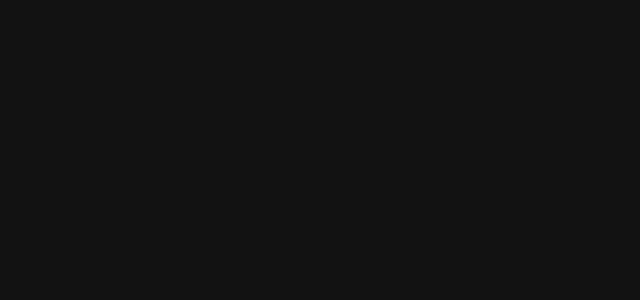
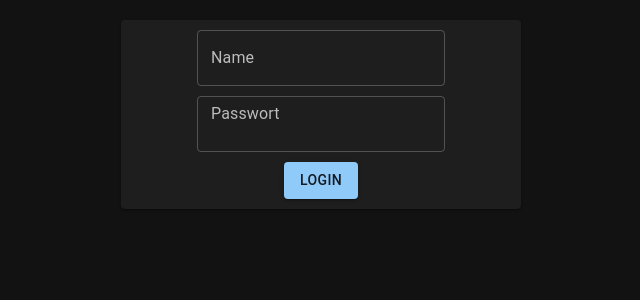
Before and after one commit to bbrighter/hista-ui, a React (Vite) app: page /login in a window 1280 px wide. Before the commit this address had no page. Shown: the top 300 px of the page, without its empty margins (319-959 px from the left). Built offline with nearby package versions, Linux system fonts and the light colour scheme.

Commit message:
feat: simple login

```diff
--- a/src/api/api.ts
+++ b/src/api/api.ts
@@ -1,15 +1,9 @@
-import Client, { AuthDataGenerator, ClientOptions, Environment, Local, api1 } from "./generatedApi";
+import Client, { AuthDataGenerator, ClientOptions, Environment, Local } from "./generatedApi";
 
 const baseUrl = import.meta.env.PROD ? Environment("staging") : Local
 
 const authGenerator: AuthDataGenerator = () => (window.sessionStorage.getItem("token") || "")
 const options: ClientOptions = { auth: authGenerator }
 
-export const login = async (pw: string) => {
-    const params: api1.AuthParams = { Password: pw }
-    const token = await client.api1.Auth(params)
-    window.sessionStorage.token = token.Token
-}
-
 
 export const client = new Client(baseUrl, options)
--- /dev/null
+++ b/src/authentification/RequireAuth.tsx
@@ -0,0 +1,13 @@
+import { Navigate, useLocation } from "react-router-dom"
+
+export default function RequireAuth({ children }: { children: JSX.Element }) {
+    const isAuthorized = window.sessionStorage.authorized
+    const location = useLocation()
+
+    if (!isAuthorized) {
+        return (
+            <Navigate to="/login" state={{ from: location }} />
+        )
+    }
+    return children
+}
--- /dev/null
+++ b/src/authentification/ensureLogin.tsx
@@ -0,0 +1,9 @@
+import RequireAuth from "./RequireAuth"
+
+export function routeToPrivateRoute(name: string, routeProps: { path: string, element: JSX.Element }) {
+    if (name == "Login") {
+        return { ...routeProps, key: name }
+    } else {
+        return { path: routeProps.path, element: <RequireAuth>{routeProps.element}</RequireAuth>, key: name }
+    }
+}
--- /dev/null
+++ b/src/authentification/login.ts
@@ -0,0 +1,15 @@
+import { client } from "../api/api"
+import { api1 } from "../api/generatedApi"
+
+export const login = async (pw: string, userName: string) => {
+    const params: api1.AuthParams = { Password: pw, User: userName }
+    try {
+        const token = await client.api1.Auth(params)
+        window.sessionStorage.token = token.Bearer
+        window.sessionStorage.user = token.User
+        window.sessionStorage.authorized = true
+    } catch {
+        console.warn("Login failed")
+    }
+
+}
--- a/src/main.tsx
+++ b/src/main.tsx
@@ -4,6 +4,8 @@ import { BrowserRouter, Route, Routes } from 'react-router-dom'
 import scenes from './scenes'
 import CssBaseline from '@mui/material/CssBaseline';
 import { createTheme, ThemeProvider } from '@mui/material/styles'
+import { routeToPrivateRoute } from './authentification/ensureLogin';
+
 
 const darkTheme = createTheme({
   palette: {
@@ -18,7 +20,7 @@ ReactDOM.createRoot(document.getElementById('root')!).render(
         <CssBaseline />
         <Routes>
           {scenes.map(scene => {
-            return <Route {...scene.routeProps} key={scene.name} />
+            return <Route  {...routeToPrivateRoute(scene.name, { ...scene.routeProps })} />
           })}
         </Routes>
       </ThemeProvider>
--- /dev/null
+++ b/src/scenes/Login/Login.tsx
@@ -0,0 +1,53 @@
+import { Box, Button, Paper, TextField } from "@mui/material";
+import { useState } from "react";
+import { login } from "../../authentification/login";
+import { useNavigate } from "react-router-dom";
+
+
+export default function Login() {
+    const [name, setName] = useState("")
+    const [password, setPassword] = useState("")
+    const navigate = useNavigate()
+
+    const onClick = async () => {
+        try {
+            await login(password, name)
+        } catch {
+            alert("Something went wrong")
+        } finally {
+            navigate("/")
+        }
+    }
+
+    return (
+        <Box component="form" sx={{
+            width: '400px',
+            left: 'calc(50vw - 200px)',
+            top: '20px',
+            position: 'absolute'
+        }}>
+            <Paper sx={{
+                padding: '10px'
+            }}>
+                <TextField
+                    label="Name"
+                    value={name}
+                    onChange={(e) => setName(e.target.value)}
+                />
+                <TextField
+                    sx={{ pt: '10px', pb: '10px' }}
+                    label="Passwort"
+                    value={password}
+                    onChange={(e) => setPassword(e.target.value)}
+                    type='password'
+                />
+                <div>
+                    <Button
+                        variant="contained"
+                        onClick={onClick}
+                    >Login
+                    </Button>
+                </div>
+            </Paper>
+        </Box>)
+}
--- /dev/null
+++ b/src/scenes/Login/index.tsx
@@ -0,0 +1,11 @@
+import Login from "./Login"
+
+const ind = {
+    routeProps: {
+        path: '/login',
+        element: <Login />,
+    },
+    name: "Login"
+}
+
+export default ind
--- a/src/scenes/app/App.tsx
+++ b/src/scenes/app/App.tsx
@@ -2,9 +2,7 @@ import { useEffect, useState } from 'react'
 import './App.css'
 
 import useHista from '../../store/store'
-import { AppBar, Button, Container, List, ListItem, TextField, Toolbar } from '@mui/material'
-import { login } from '../../api/api'
-
+import { Button, Container, List, ListItem, TextField } from '@mui/material'
 
 
 function App() {
@@ -13,27 +11,17 @@ function App() {
   const post = useHista(state => state.post)
 
   const [todo, setTodo] = useState("")
-  const [pw, setPw] = useState("")
 
   // eslint-disable-next-line react-hooks/exhaustive-deps
   useEffect(() => { get() }, [])
-  console.log(window.sessionStorage, window.sessionStorage.getItem("token"))
 
   const onClick = async () => { await post(todo) }
-  const onLogin = async () => {
-    await login(pw)
-  }
+
 
 
   return (
     <>
-      <AppBar>
-        <Toolbar>
-          <TextField label="Enter Password" value={pw} onChange={e => setPw(e.target.value)} />
-          <Button onClick={() => onLogin()}>Login</Button>
-        </Toolbar>
-      </AppBar>
-      <Container sx={{ mt: '4rem' }}>
+      <Container sx={{ mt: '1rem' }}>
         <TextField onChange={e => setTodo(e.target.value)} value={todo} label={"Enter Todo"} />
         <Button onClick={onClick}>Senden</Button>
         {todoItems.length > 0 && <List>
--- a/src/scenes/index.ts
+++ b/src/scenes/index.ts
@@ -1,7 +1,9 @@
+import Login from "./Login"
 import App from "./app"
 
 const indices = [
     App,
+    Login
 ]
 
 export default indices
--- a/src/store/store.ts
+++ b/src/store/store.ts
@@ -28,7 +28,6 @@ const useHista = create<Store>((set) => ({
         set((produce((draft: State) => {
             draft.todoItems = items
         })))
-        console.log(client)
     },
 
     post: async (title: string) => {
@@ -39,7 +38,7 @@ const useHista = create<Store>((set) => ({
                 draft.todoItems.push({ title: title, id: 10000 })
             })))
         } catch {
-            console.log('Error!')
+            console.warn('Error!')
         }
     },
 
```
Also changed, not shown: src/api/generatedApi.ts (+13 -11 lines).
